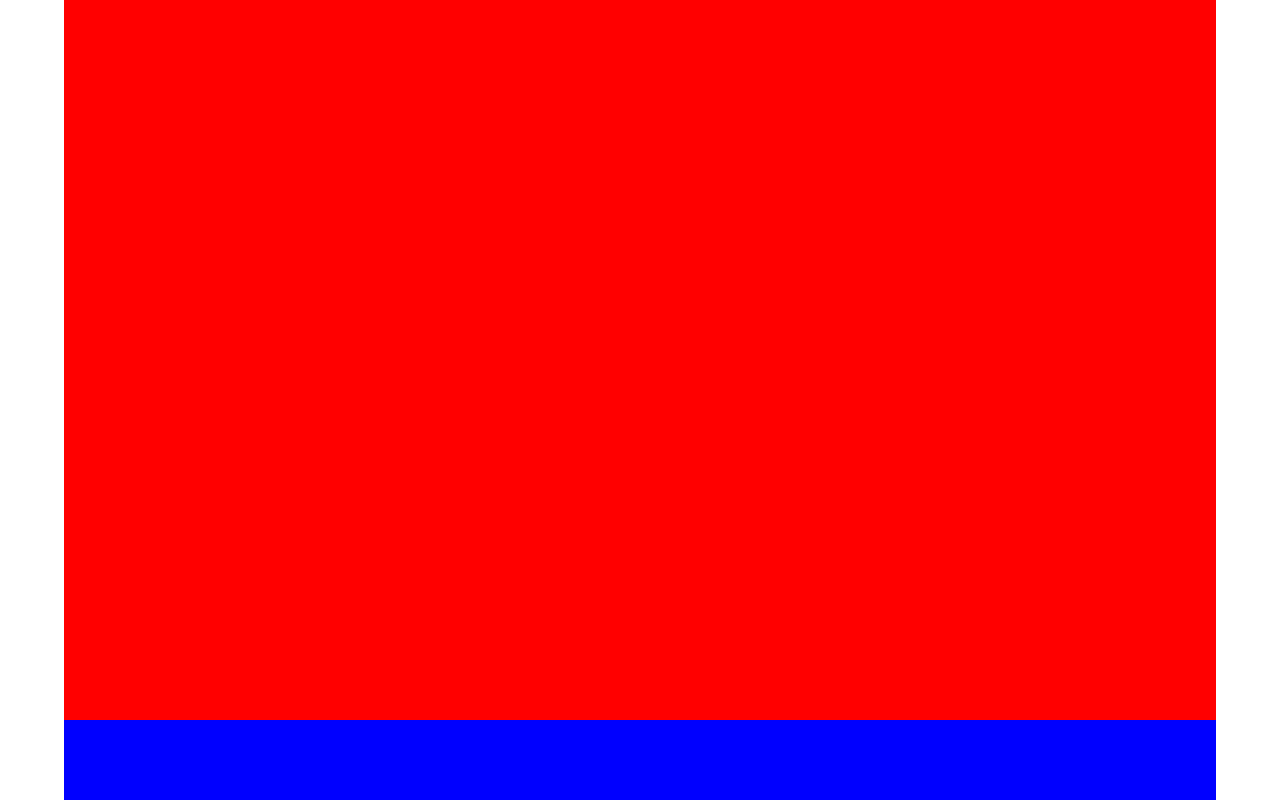
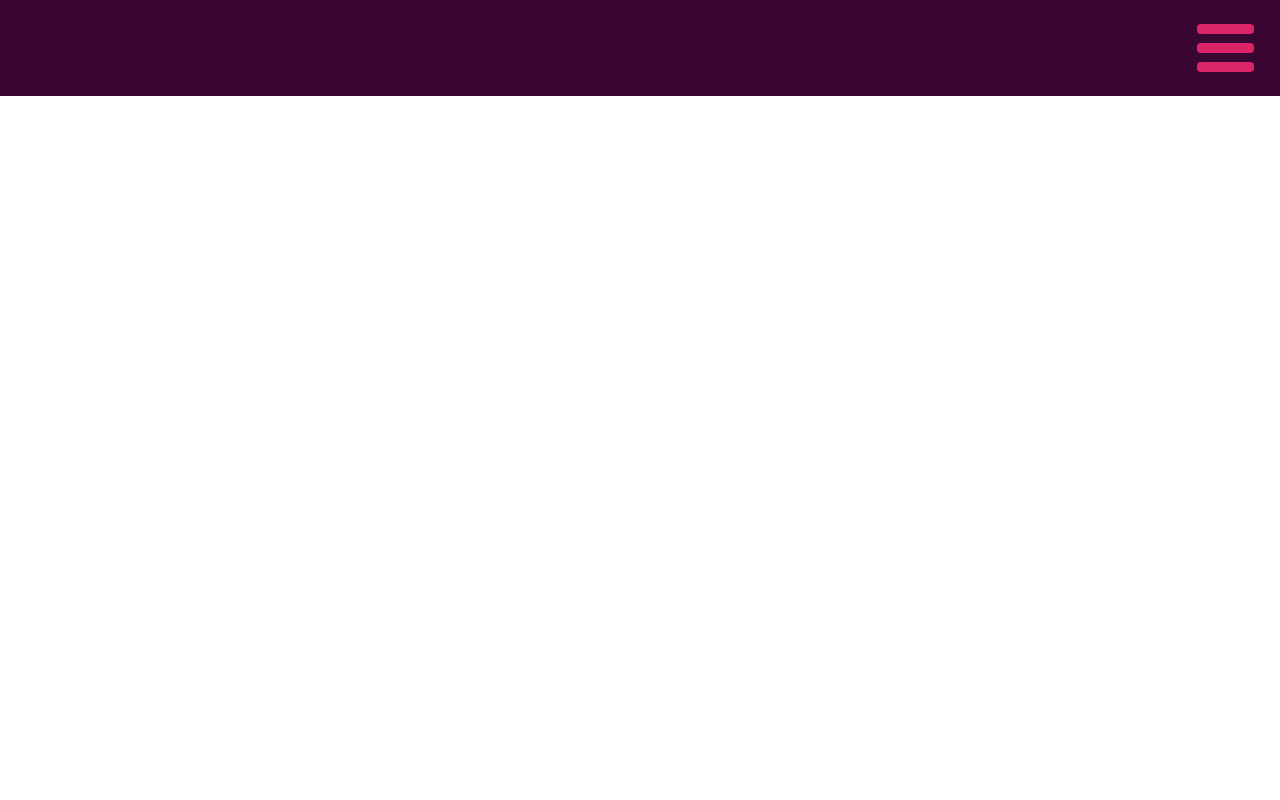
Before and after one commit to ViniDerCoder/The-V-Project-Frontend, a React (Create React App) app in the folder frontend/: page / in a window 1280 px wide. Shown: the top 800 px of the page. Built offline with nearby package versions, Linux system fonts and the light colour scheme.

Commit message:
added Headbar and menubutton

```diff
--- a/frontend/src/App.tsx
+++ b/frontend/src/App.tsx
@@ -1,12 +1,12 @@
 import React from 'react';
 import './App.css';
 import { Box } from '@mui/material';
+import Homepage from './homepage/Homepage';
 
 export default function App() {
   return (
     <>
-      <Box sx={{position: "relative", width: "90%", height: "90vh", backgroundColor: "red", left: "50%", transform: "translateX(-50%)"}}></Box>
-      <Box sx={{position: "relative", width: "90%", height: "90vh", backgroundColor: "blue", left: "50%", transform: "translateX(-50%)"}}></Box>
+      <Homepage />
     </>
     );
 }
--- /dev/null
+++ b/frontend/src/homepage/Headbar.tsx
@@ -0,0 +1,47 @@
+import { Box } from '@mui/material'
+import React, { useState } from 'react'
+import { ColorThemeInterface } from './Homepage'
+import './homepage.css'
+import Sidebar from './sidebar/Sidebar'
+
+interface Props{
+    colorTheme: ColorThemeInterface
+}
+
+export default function Headbar(props: Props) {
+    const [sidebarActive, setSidebarActive] = useState(false)
+    const [hover, setHover] = useState(false)
+
+    const handleMenuButtonClick = () =>{
+        setSidebarActive(!sidebarActive)
+    }
+
+  return (
+    <>
+        <Box className="header-bar" sx={{backgroundColor: props.colorTheme.first}}>
+            <Box className="menu-button" onClick={handleMenuButtonClick} onMouseEnter={() => setHover(true)} onMouseLeave={() => setHover(false)}>
+                <Box className="menu-button-element" sx={{
+                    backgroundColor: !hover ? props.colorTheme.second : props.colorTheme.third,
+                    mb: "1.2vh"
+                    }}
+                ></Box>
+                <Box className="menu-button-element" sx={{
+                    backgroundColor: !hover ? props.colorTheme.second : props.colorTheme.third,
+                    mb: "1.2vh"
+                    }}
+                ></Box>
+                <Box className="menu-button-element" sx={{
+                    backgroundColor: !hover ? props.colorTheme.second : props.colorTheme.third,
+                    }}
+                ></Box>
+            </Box>
+        </Box>
+        {sidebarActive ? (
+            <Sidebar></Sidebar>
+        ): (
+            null
+        )}
+    </>
+
+  )
+}
--- /dev/null
+++ b/frontend/src/homepage/Homepage.tsx
@@ -0,0 +1,20 @@
+import { Box } from '@mui/material'
+import React, { useState } from 'react'
+import "./homepage.css"
+import Headbar from './Headbar'
+
+export interface ColorThemeInterface{
+    first: string,
+    second: string,
+    third: string,
+}
+
+export default function Homepage() {
+    const [colorTheme, setColorTheme] = useState<ColorThemeInterface>({first: "#390632", second: "#DB2568", third: "#982c66"})
+
+  return (
+    <>
+        <Headbar colorTheme={colorTheme}/>
+    </>
+  )
+}
--- /dev/null
+++ b/frontend/src/homepage/homepage.css
@@ -0,0 +1,18 @@
+.header-bar{
+    width: 100%;
+    height: 12vh;
+}
+
+.menu-button{
+    display: flex;
+    flex-direction: column;
+    position: absolute;
+    right: 2%;
+    top: 3vh;
+    width: 4.5%;
+    min-width: 50px;
+}
+.menu-button-element{
+    border-radius: 4px;
+    height: 1.2vh;
+}
--- /dev/null
+++ b/frontend/src/homepage/sidebar/Sidebar.tsx
@@ -0,0 +1,10 @@
+import { Box } from '@mui/material'
+import React from 'react'
+
+export default function Sidebar() {
+  return (
+    <Box>
+
+    </Box>
+  )
+}
```
Also changed, not shown: 1 other file (tests, documents, lock files or other folders).
